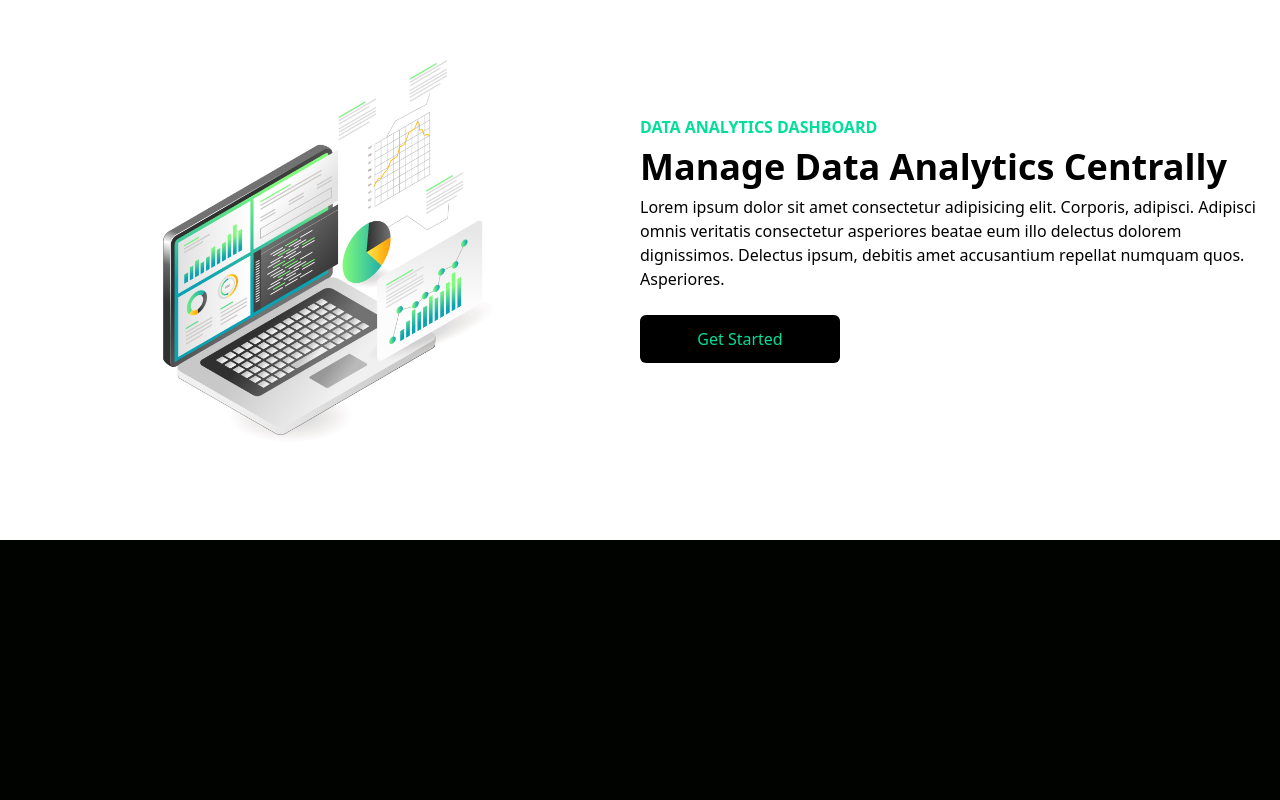
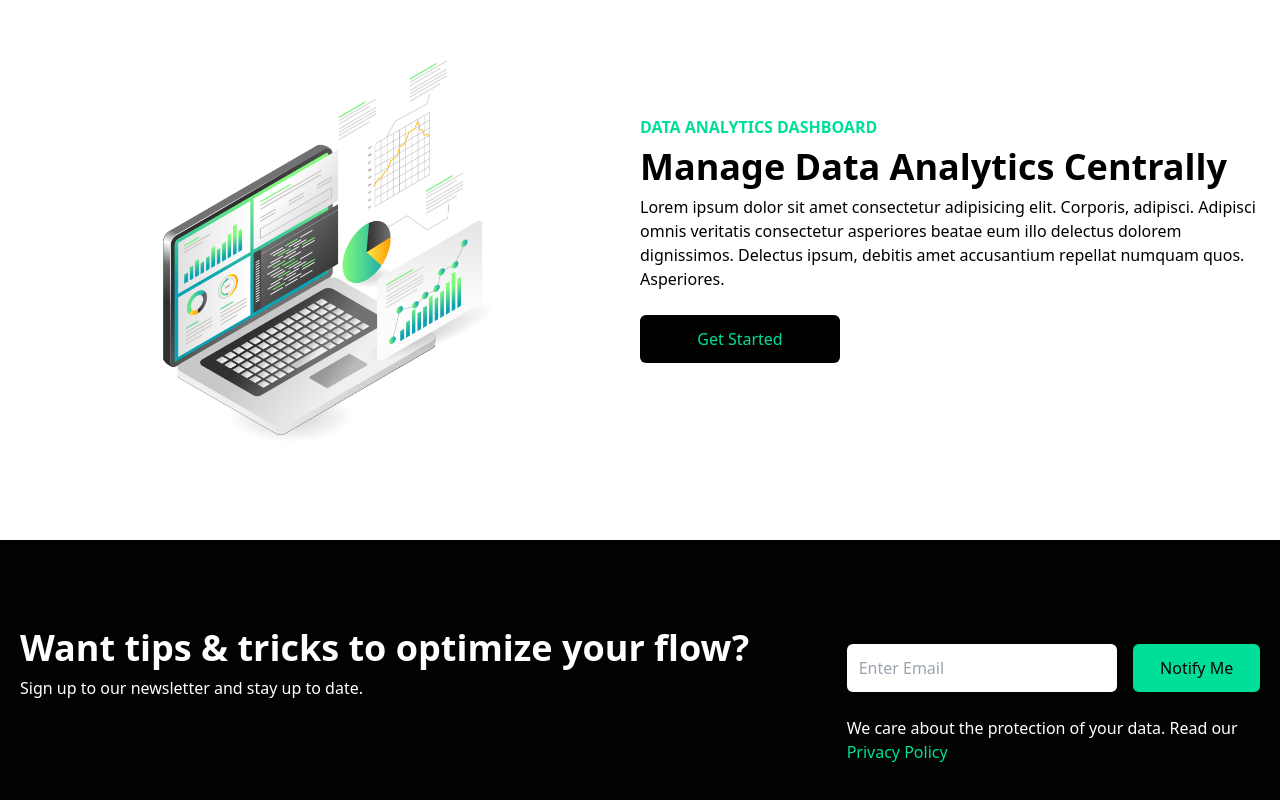
Before and after one commit to kgarcia7/data-finance-react-app, a React (Create React App) app: page / in a window 1280 px wide. Shown: the part 837-1637 px from the top of the page. Before the commit the page ends 1377 px from the top, so only its background shows below. Built offline with nearby package versions, Linux system fonts and the light colour scheme.

Commit message:
Adding newsletter and styling

```diff
--- a/src/App.js
+++ b/src/App.js
@@ -2,12 +2,14 @@
 import Navbar from "./components/Navbar";
 import Hero from "./components/Hero";
 import Analytics from "./components/Analytics";
+import Newsletter from "./components/Newsletter";
 
 function App() {
   return <div>
     <Navbar />
     <Hero />
     <Analytics />
+    <Newsletter />
   </div>;
 }
 
--- a/src/components/Navbar.jsx
+++ b/src/components/Navbar.jsx
@@ -23,7 +23,7 @@
         {!nav ? <AiOutlineClose size={20} /> : <AiOutlineMenu size={20} />}
       </div>
 
-      <div className={!nav ? 'fixed fixed left-0 top-0 w-[60%] h-full border-r border-r-gray-900 bg-[#000300] ease-in-out duration-500' : 'fixed left-[-100%]'}>
+      <div className={!nav ? 'fixed left-0 top-0 w-[60%] h-full border-r border-r-gray-900 bg-[#000300] ease-in-out duration-500' : 'fixed left-[-100%]'}>
         <h1 className="w-full text-3xl font-bold text-[#00df9a] m-4">REACT</h1>
         <ul className="uppercase p-4">
           <li className="p-4 border-b border-gray-600">Company</li>
--- /dev/null
+++ b/src/components/Newsletter.jsx
@@ -0,0 +1,24 @@
+import React from "react";
+
+const Newsletter = () => {
+  return (
+    <div className="w-full py-16 text-white px-4">
+      <div className="max-w-[1240px] mx-auto grid lg:grid-cols-3">
+        <div className="lg:col-span-2 my-4">
+          <h1 className="md:text-4xl sm:text-3xl text-2xl font-bold py-2">Want tips & tricks to optimize your flow?</h1>
+          <p>Sign up to our newsletter and stay up to date.</p>
+        </div>
+        <div className="my-4">
+          <div className="flex flex-col sm:flex-row items-center justify-between w-full">
+            <input className="p-3 flex w-full rounded-md text-black" type="email" placeholder="Enter Email" />
+            <button className="bg-[#00df9a] w-[200px] rounded-md font-medium ml-4 my-6 mx-auto py-3 text-black">Notify Me</button>
+            <p></p>
+          </div>
+          <p>We care about the protection of your data. Read our <span className="text-[#00df9a]">Privacy Policy</span></p>
+        </div>
+      </div>
+    </div>
+  );
+};
+
+export default Newsletter;
```
